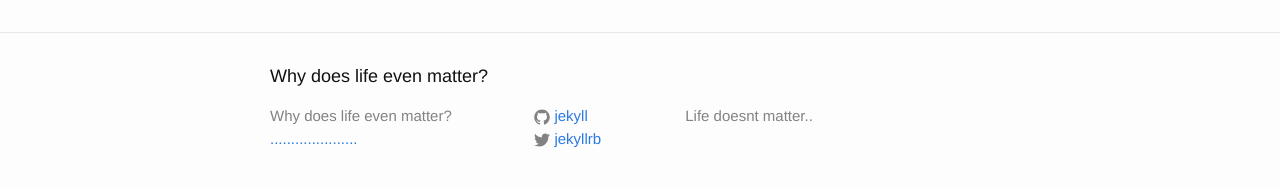
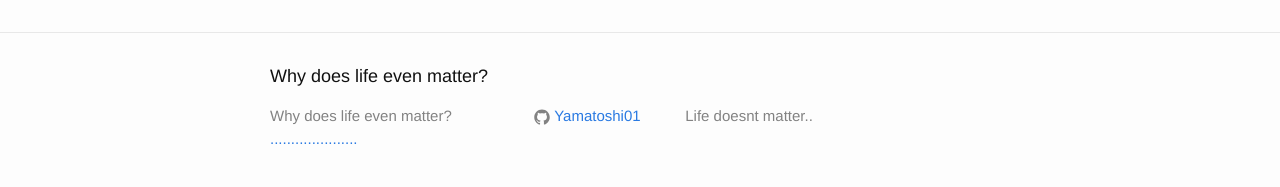
Before and after one commit to Yamatoshi01/Yamatoshi01.github.io, a Jekyll site: the page built from about.md, in a window 1280 px wide. Shown: the part 318-505 px from the top of the page. Built offline with Jekyll 4.4.1, drawn with Linux system fonts in a browser that asks for light colours.

Commit message:
Update _config.yml

```diff
--- a/_config.yml
+++ b/_config.yml
@@ -12,8 +12,7 @@ description: > # this means to ignore newlines until "baseurl:"
  Life doesnt matter..
 baseurl: "" # the subpath of your site, e.g. /blog
 url: "http://yourdomain.com" # the base hostname & protocol for your site
-twitter_username: jekyllrb
-github_username:  jekyll
+github_username:  Yamatoshi01
 
 # Build settings
 markdown: kramdown
```
